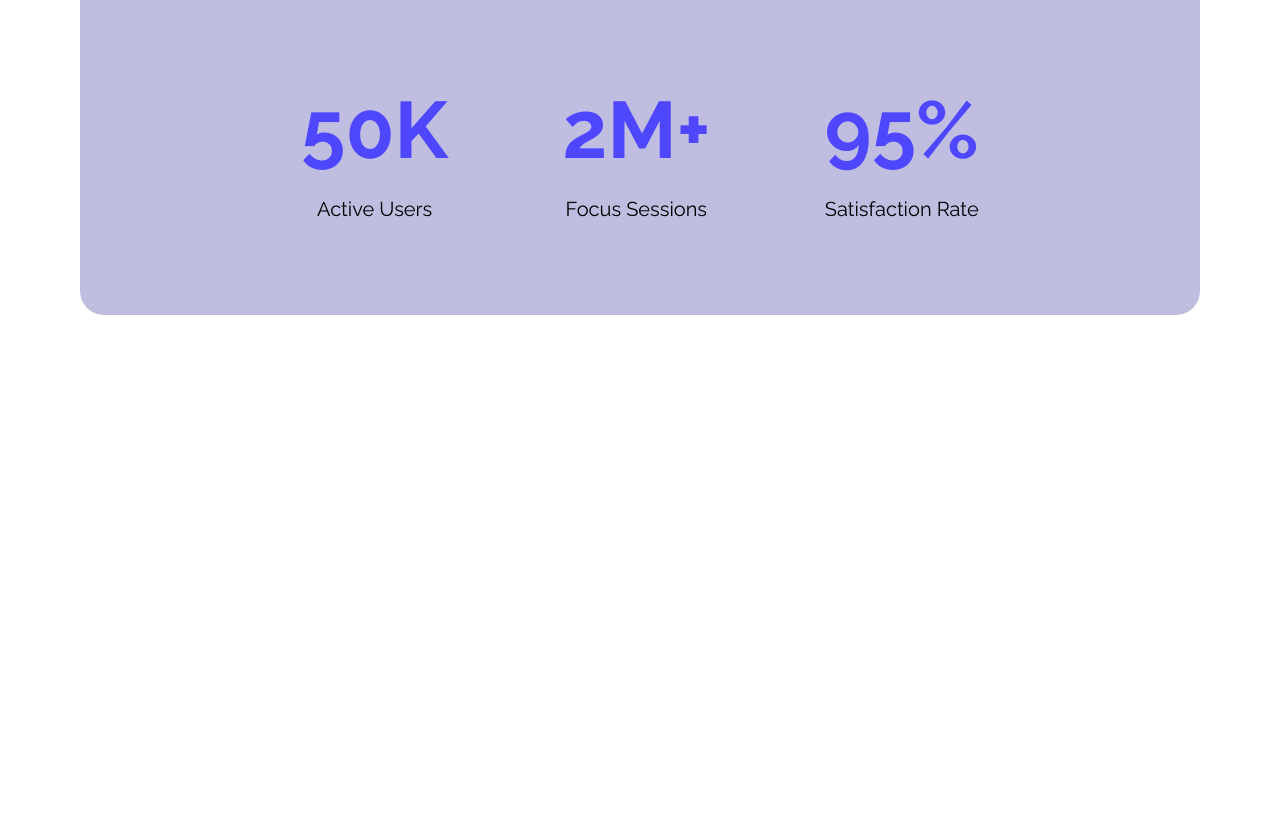
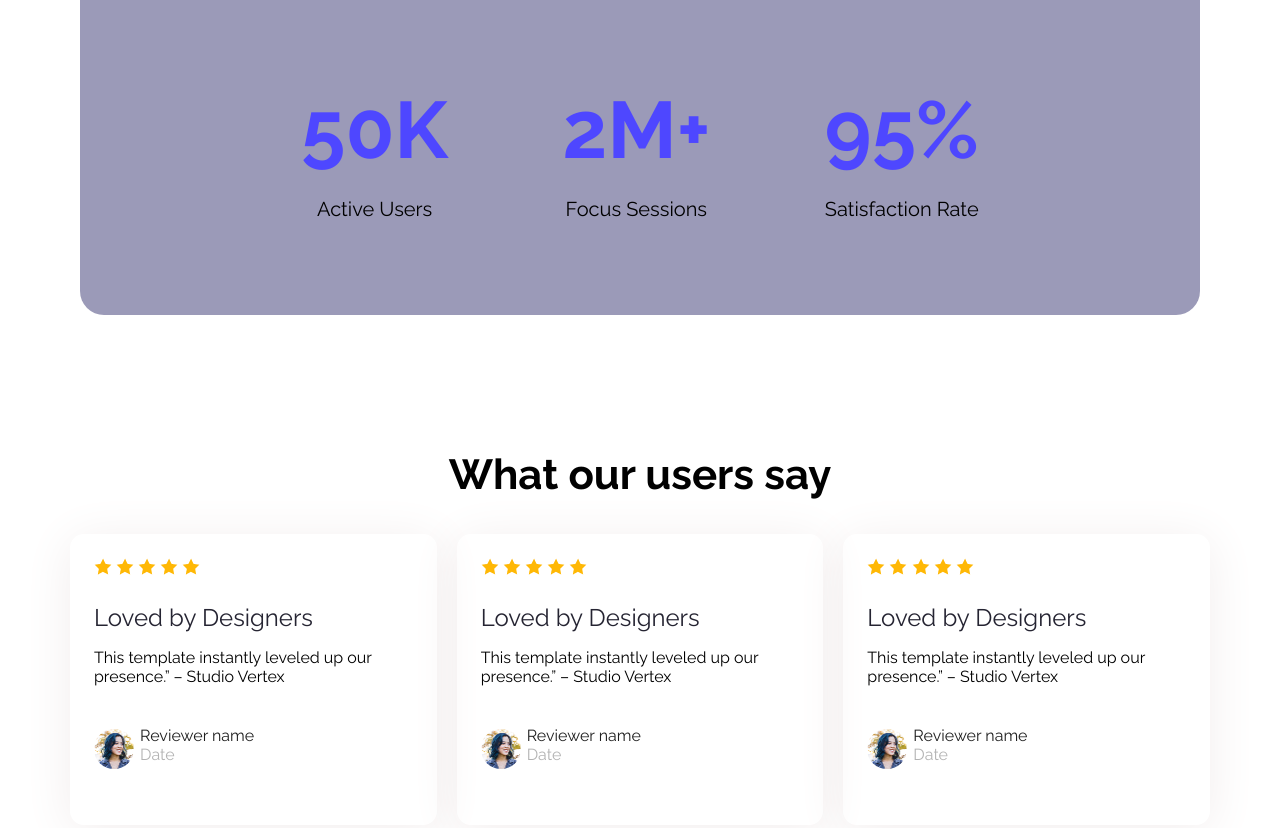
Before and after one commit to suvas-web/sunflower-repo, a plain HTML site: page index.html in a window 1280 px wide. Shown: the part 1452-2280 px from the top of the page. Before the commit the page ends 1777 px from the top, so only its background shows below. Drawn offline with Linux system fonts and the light colour scheme.

Commit message:
added styles and text

```diff
--- a/index.html
+++ b/index.html
@@ -54,6 +54,55 @@
                 </div>
             </div>
         </section>
+        <section class="review" >
+            <h2 class="review-title text-center">What our users say</h2>
+            <div  class="review-con">
+                <div class="container-1">
+                    <img src="Assets/icon-star.png " alt="">
+                    <img src="Assets/icon-star.png " alt="">
+                    <img src="Assets/icon-star.png " alt="">
+                    <img src="Assets/icon-star.png " alt="">
+                    <img src="Assets/icon-star.png " alt="">
+                    <p class="design">Loved by Designers</p>
+                    <p class="template">This template instantly leveled up our <span class="studio"> presence.” – Studio Vertex</span></p>
+                    <div class="flex">
+                    <img class="review-image" src="Assets/avatar.png" alt="">
+                    <p class="person">Reviewer name <span class="date">Date</span></p>
+
+                    </div>
+
+                 </div>
+                 <div class="container-1">
+                    <img src="Assets/icon-star.png " alt="">
+                    <img src="Assets/icon-star.png " alt="">
+                    <img src="Assets/icon-star.png " alt="">
+                    <img src="Assets/icon-star.png " alt="">
+                    <img src="Assets/icon-star.png " alt="">
+                    <p class="design">Loved by Designers</p>
+                    <p class="template">This template instantly leveled up our <span class="studio">presence.” – Studio Vertex</span></p>
+                    <div class="flex">
+                    <img class="review-image" src="Assets/avatar.png" alt="">
+                    <p class="person">Reviewer name <span class="date">Date</span></p>
+
+                    </div>
+                 </div>
+                 <div class="container-1">
+                    <img src="Assets/icon-star.png " alt="">
+                    <img src="Assets/icon-star.png " alt="">
+                    <img src="Assets/icon-star.png " alt="">
+                    <img src="Assets/icon-star.png " alt="">
+                    <img src="Assets/icon-star.png " alt="">
+                    <p class="design">Loved by Designers</p>
+                    <p class="template">This template instantly leveled up our <span class="studio">presence.” – Studio Vertex</span></p>
+                    <div class="flex">
+                       <img class="review-image" src="Assets/avatar.png" alt="">
+                    <p class="person">Reviewer name <span class="date">Date</span></p>
+                    </div>
+                 </div>
+            </div>
+
+        </section>
+
 
 
     </main>
--- a/styles/flower.css
+++ b/styles/flower.css
@@ -105,11 +105,14 @@ main {
     width: 400px;
     height: 325px;
 }
+.text-center{
+    text-align: center;
+}
 .users{
     text-align: center;
     padding: 50px 140px;
     text-align: center;
-    background-color: #bfbde0;
+    background-color: #9b9ab8;
     border-radius: 24px;
     margin: 10px;
 
@@ -159,3 +162,67 @@ main {
 .defaulf-2{
     background-color: #8683dd 10%;
 }
+.defaulf-3{
+    color:#757575
+}
+.defaulf-4{
+    color:#B3B3B3
+}
+.design{
+    font-size: 24px;
+    font-weight: 700px;
+    color: #252432;
+    margin-bottom: 8px;
+    /* margin: 24px 95px 8px 24px; */
+}
+.template{
+    font-size: 16px;
+    font-weight: 400px;
+    margin-bottom: 24px;
+}
+.person{
+    font-size: 16px;
+    font-weight: 600px;
+    color:#1E1E1E;
+    margin-bottom: 24px;
+}
+.date{
+    display: block;
+    color: #B3B3B3;
+    font-size: 16px;
+    font-weight: 400px;
+}
+.review-image{
+    width: 40px;
+    height: 40px;
+    border-radius: 9999px;
+    margin-right: 6px;
+}
+.studio{
+    display: block;
+}
+.flex{
+    display: flex;
+    align-items: center;
+    /* margin: 24px 44px 24px 12px; */
+}
+.review-con{
+    display: flex;
+    gap: 20px;
+
+}
+.container-1{
+    padding:24px 24px;
+    border-radius:14px;
+    width:367px;
+    height:243px;
+    box-shadow: 0px 6px 50px 0px #F2EDED
+
+}
+.review-title{
+    font-size: 42px;
+    font-weight: bold;
+    margin-top: 135px ;
+    margin-bottom: 50opx;
+
+}
```
